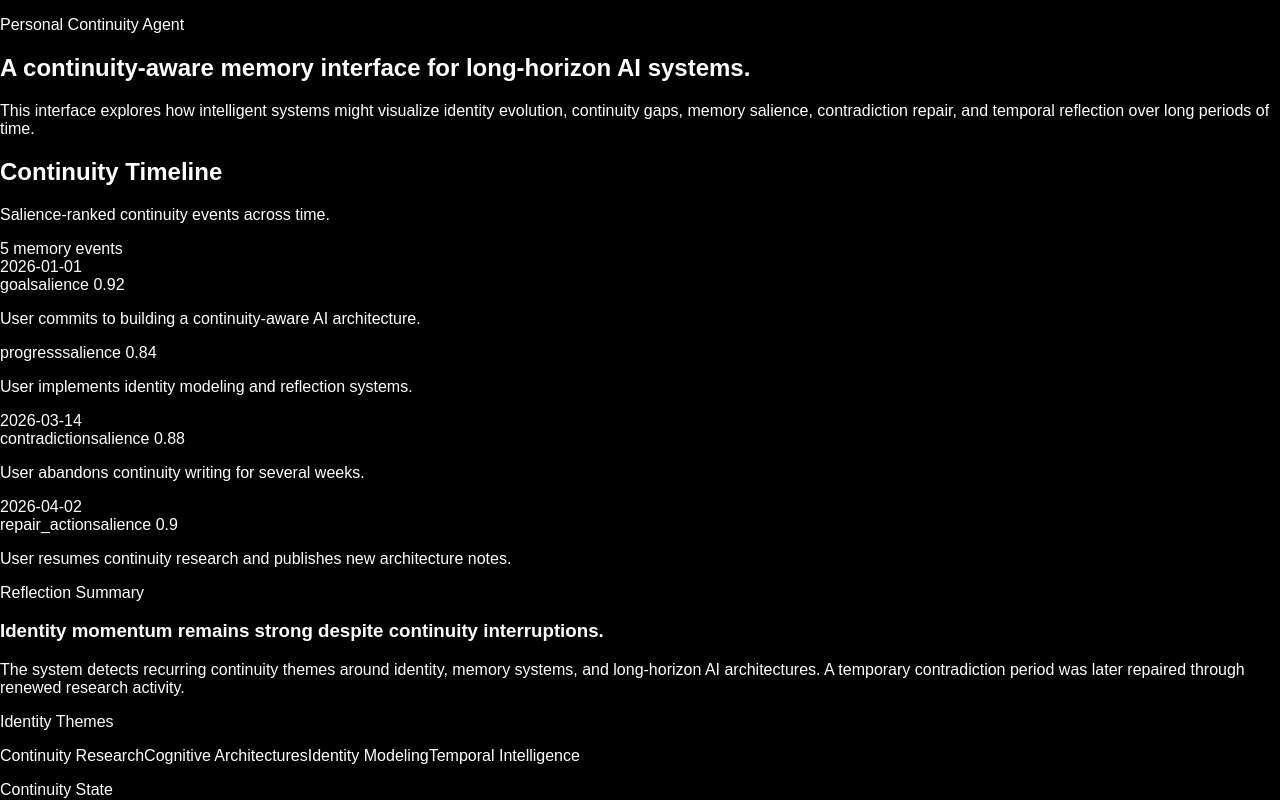
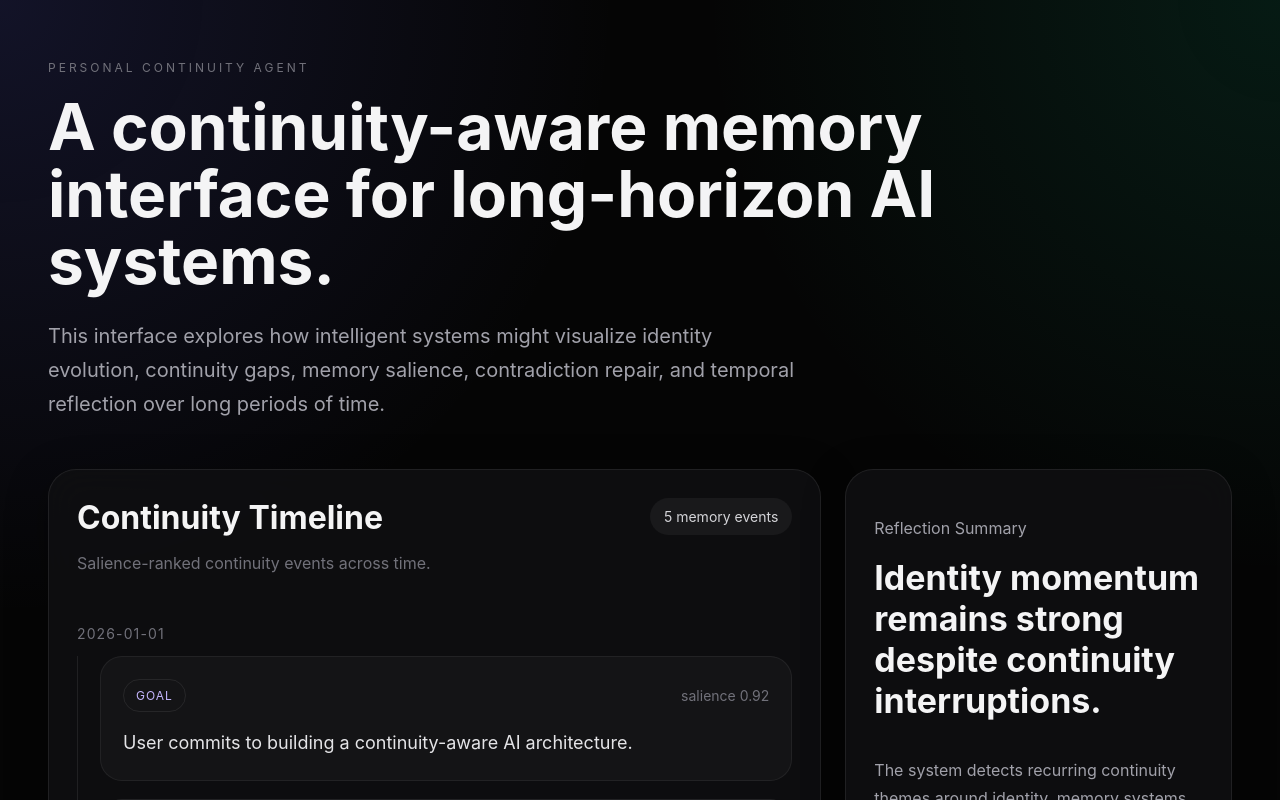
Before and after one commit to aditya89bh/personal-continuity-agent, a Next.js app in the folder frontend/: page / in a window 1280 px wide. Shown: the top 800 px of the page. Built offline with nearby package versions, Linux system fonts and the light colour scheme.

Commit message:
Add polished frontend styling

```diff
--- a/frontend/app/globals.css
+++ b/frontend/app/globals.css
@@ -1,16 +1,222 @@
-@tailwind base;
-@tailwind components;
-@tailwind utilities;
-
 html,
 body {
   margin: 0;
   padding: 0;
-  background: black;
-  color: white;
-  font-family: Arial, Helvetica, sans-serif;
+  background: #050505;
+  color: #f4f4f5;
+  font-family: Inter, Arial, Helvetica, sans-serif;
 }
 
 * {
   box-sizing: border-box;
 }
+
+.page-shell {
+  min-height: 100vh;
+  padding: 48px;
+  background:
+    radial-gradient(circle at top left, rgba(99, 102, 241, 0.15), transparent 30%),
+    radial-gradient(circle at top right, rgba(16, 185, 129, 0.12), transparent 28%),
+    #050505;
+}
+
+.hero {
+  max-width: 980px;
+  margin-bottom: 48px;
+}
+
+.eyebrow {
+  text-transform: uppercase;
+  letter-spacing: 0.25em;
+  font-size: 12px;
+  color: #71717a;
+  margin-bottom: 18px;
+}
+
+.hero h1 {
+  font-size: 64px;
+  line-height: 1.05;
+  margin: 0;
+  max-width: 980px;
+}
+
+.hero-copy {
+  margin-top: 24px;
+  color: #a1a1aa;
+  font-size: 20px;
+  line-height: 1.7;
+  max-width: 760px;
+}
+
+.dashboard-grid {
+  display: grid;
+  grid-template-columns: 2fr 1fr;
+  gap: 24px;
+}
+
+.panel {
+  border: 1px solid rgba(255,255,255,0.08);
+  background: rgba(15,15,18,0.88);
+  backdrop-filter: blur(18px);
+  border-radius: 28px;
+  padding: 28px;
+  box-shadow: 0 10px 40px rgba(0,0,0,0.35);
+}
+
+.panel-header {
+  display: flex;
+  align-items: flex-start;
+  justify-content: space-between;
+  margin-bottom: 36px;
+}
+
+.panel-header h2 {
+  margin: 0;
+  font-size: 32px;
+}
+
+.panel-header p,
+.panel-label {
+  color: #71717a;
+}
+
+.count-pill {
+  padding: 10px 14px;
+  border-radius: 999px;
+  background: rgba(255,255,255,0.05);
+  color: #d4d4d8;
+  font-size: 14px;
+}
+
+.timeline-list {
+  display: flex;
+  flex-direction: column;
+  gap: 36px;
+}
+
+.timeline-date {
+  color: #71717a;
+  margin-bottom: 14px;
+  font-size: 14px;
+  letter-spacing: 0.08em;
+}
+
+.event-stack {
+  border-left: 1px solid rgba(255,255,255,0.08);
+  padding-left: 22px;
+  display: flex;
+  flex-direction: column;
+  gap: 18px;
+}
+
+.event-card {
+  background: rgba(255,255,255,0.03);
+  border: 1px solid rgba(255,255,255,0.06);
+  border-radius: 22px;
+  padding: 22px;
+}
+
+.event-card p {
+  margin: 0;
+  font-size: 18px;
+  line-height: 1.7;
+  color: #e4e4e7;
+}
+
+.event-meta {
+  display: flex;
+  align-items: center;
+  justify-content: space-between;
+  margin-bottom: 16px;
+}
+
+.event-type {
+  padding: 8px 12px;
+  border-radius: 999px;
+  font-size: 12px;
+  text-transform: uppercase;
+  letter-spacing: 0.08em;
+  border: 1px solid rgba(255,255,255,0.08);
+}
+
+.event-type.goal {
+  color: #c4b5fd;
+}
+
+.event-type.progress {
+  color: #6ee7b7;
+}
+
+.event-type.contradiction {
+  color: #fca5a5;
+}
+
+.event-type.repair_action {
+  color: #93c5fd;
+}
+
+.salience {
+  color: #71717a;
+  font-size: 14px;
+}
+
+.side-stack {
+  display: flex;
+  flex-direction: column;
+  gap: 24px;
+}
+
+.insight-panel h3 {
+  font-size: 34px;
+  line-height: 1.2;
+  margin-top: 0;
+}
+
+.insight-panel p {
+  color: #a1a1aa;
+  line-height: 1.8;
+}
+
+.theme-wrap {
+  display: flex;
+  flex-wrap: wrap;
+  gap: 12px;
+}
+
+.theme-chip {
+  padding: 12px 16px;
+  border-radius: 999px;
+  background: rgba(255,255,255,0.04);
+  border: 1px solid rgba(255,255,255,0.08);
+  color: #d4d4d8;
+}
+
+.state-list {
+  display: flex;
+  flex-direction: column;
+  gap: 18px;
+}
+
+.state-list div {
+  display: flex;
+  justify-content: space-between;
+  align-items: center;
+}
+
+.positive {
+  color: #6ee7b7;
+}
+
+@media (max-width: 980px) {
+  .dashboard-grid {
+    grid-template-columns: 1fr;
+  }
+
+  .hero h1 {
+    font-size: 42px;
+  }
+
+  .page-shell {
+    padding: 24px;
+  }
+}
```
